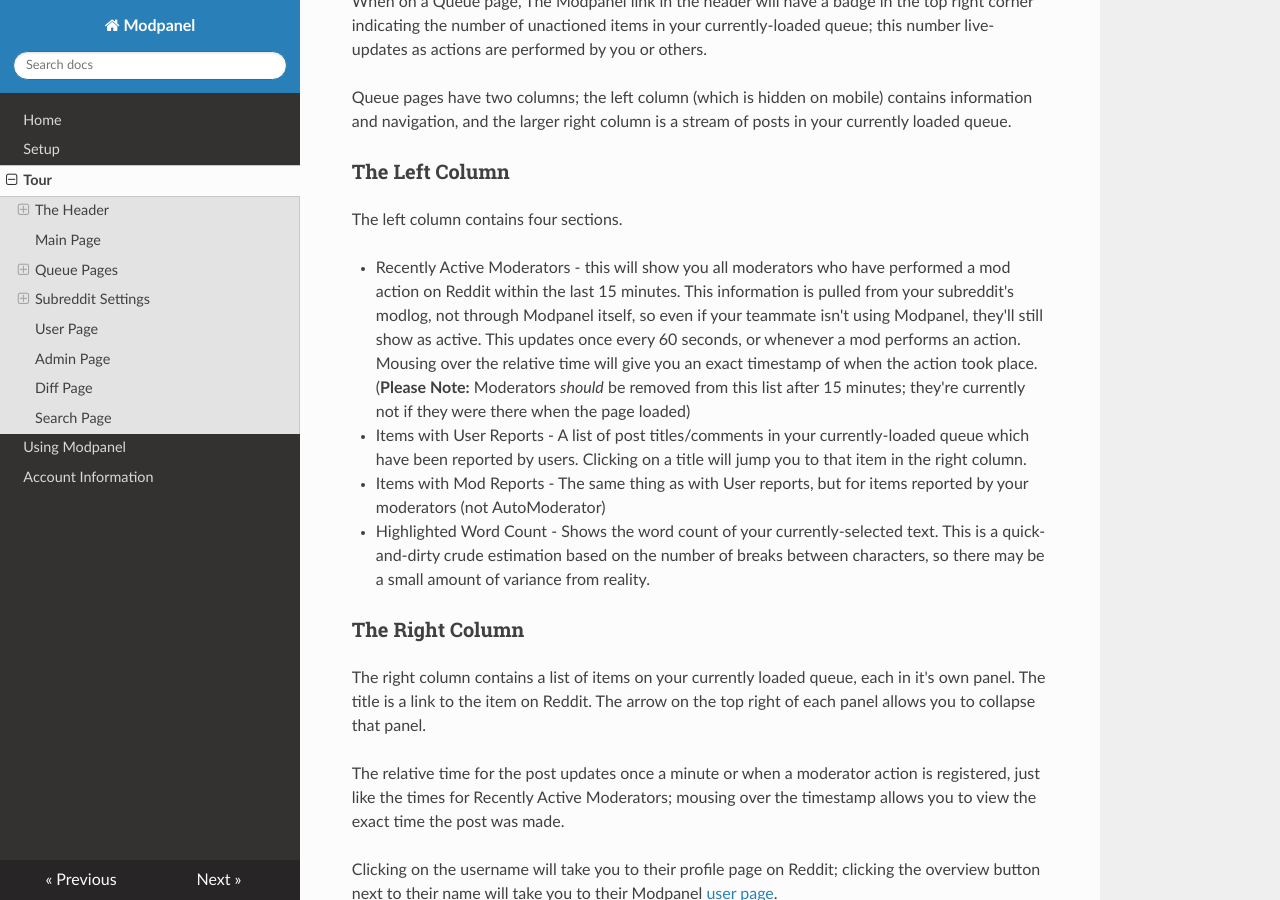
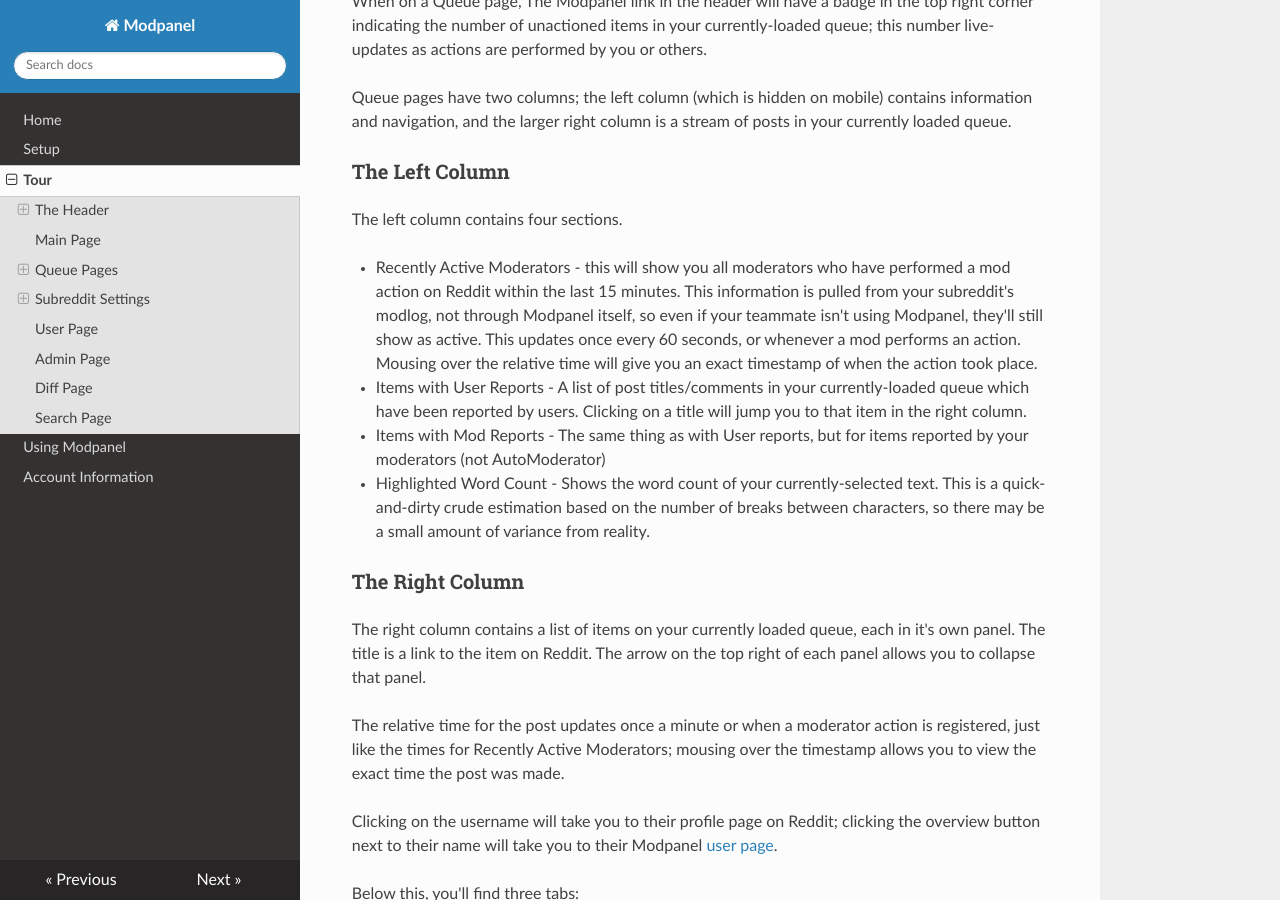
Before and after one commit to adhesivecheese/MPDocs, an MkDocs documentation site: the page built from docs/pages.md, in a window 1280 px wide and 900 px high, scrolled down 1215 px. Built offline with MkDocs 1.6.1, drawn with Linux system fonts in a browser that asks for light colours; nearby versions of some CDN libraries; some of the changed text lies outside the part shown.

Commit message:
Create pages.md

```diff
--- a/docs/pages.md
+++ b/docs/pages.md
@@ -66,8 +66,8 @@ is pulled from your subreddit's modlog, not through Modpanel itself, so even
 if your teammate isn't using Modpanel, they'll still show as active. This
 updates once every 60 seconds, or whenever a mod performs an action. Mousing
 over the relative time will give you an exact timestamp of when the action
-took place. (**Please Note:** Moderators *should* be removed from this list
-after 15 minutes; they're currently not if they were there when the page loaded)
+took place.
+
 * Items with User Reports - A list of post titles/comments in your
 currently-loaded queue which have been reported by users. Clicking on a title
 will jump you to that item in the right column.
@@ -143,8 +143,7 @@ Two additional settings appear in this panel:
 * `Action for no usernote` is the action to perform when not issuing a usernote
 with a removal. Defaults to `None`, but if your team *doesn't* log every
 removal with a note, setting this to `Remove` may be useful. You cannot set
-this action to `Do Not Display`. (**Please Note:** Modpanel currently does not
-respect this setting)
+this action to `Do Not Display`.
 * `Default Temporary Ban Days` is the number of days that a Temporary Ban
 should be set for if not otherwise specified.
 
@@ -192,8 +191,7 @@ The Diff page allows you to enter a post id for a Reddit post, view edits to a
 post compared to the version archived on Pushshift, if available. The intended
 usage for this page is to compare edits to see if a removed post which has been
 edited is suitable to be approved; as such, there is an approve button at the
-bottom of the post. **Please Note: This is currently broken, as well as
-converting timestamps to relative times.**
+bottom of the post.
 
 Three tabs are available:
 
```
